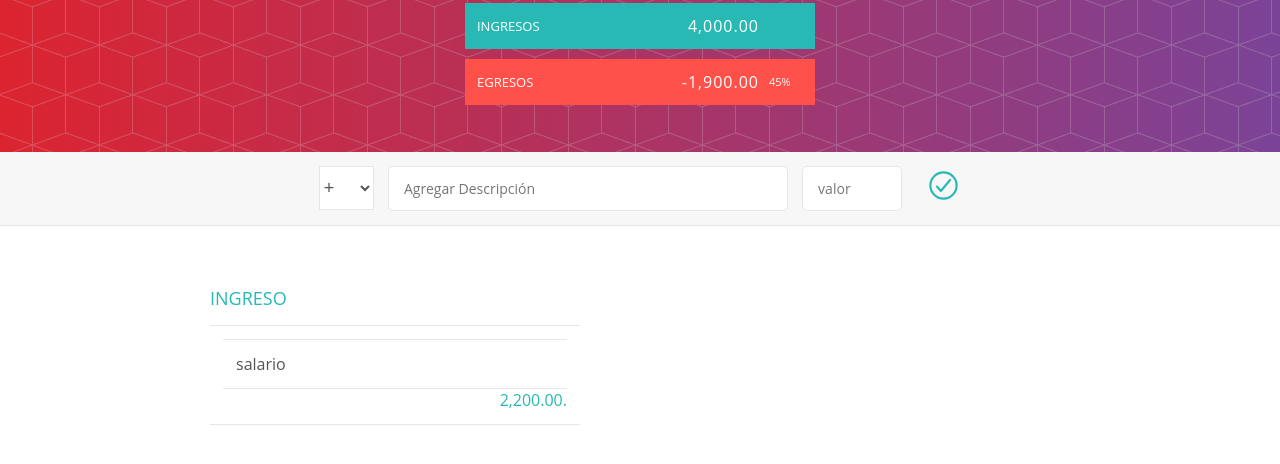
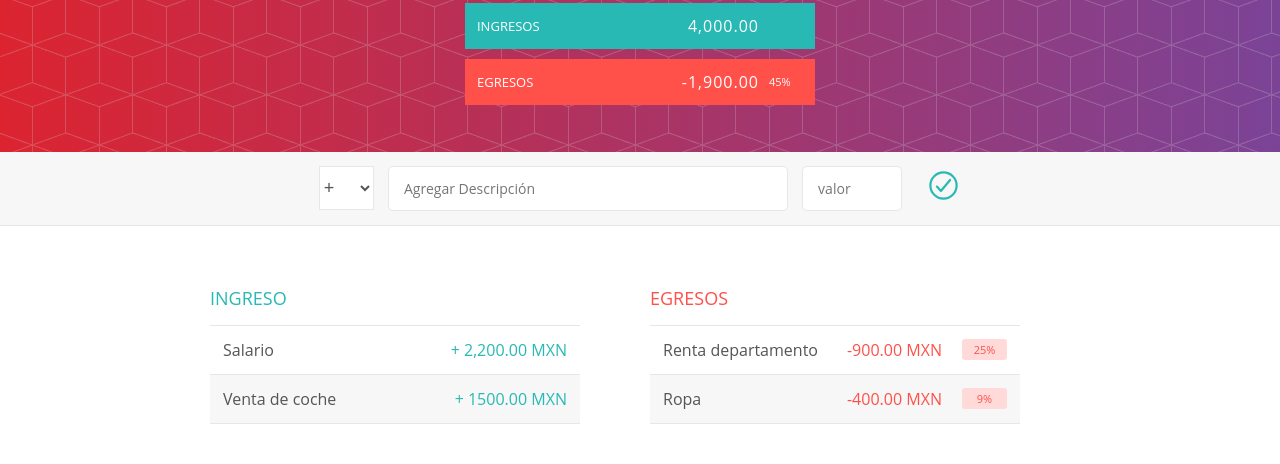
Before and after one commit to jmvarguez-web/JavascriptProyectoFinal, a plain HTML site: page index.html in a window 1280 px wide. Shown: the part 168-632 px from the top of the page. Drawn offline with nearby package versions, Linux system fonts and the light colour scheme.

Commit message:
Avance 01 proyecto ndex terminado

```diff
--- a/index.html
+++ b/index.html
@@ -74,17 +74,63 @@
             <h2 class="ingreso_titulo ">Ingreso</h2>
             <div id="lista-ingresos">
                 <div class="elemento limpiarEstilos">
-                    <div class="elemento y limpiarEstilos">salario</div>
+                    <div class="elemento_descripcion">Salario</div>
                     <div class="derecha limpiarEstilos">
-                        <div class="elemento_valor">2,200.00.
+                        <div class="elemento_valor">+ 2,200.00 MXN
                         </div>
-                        <div class="elemento_eliminar"></div>
+                        <div class="elemento_eliminar">
+                            <button type="button" class="elemento_eliminar--btn"><ion-icon
+                                    name="close-circle-outline"></ion-icon></button>
+                        </div>
+
+                    </div>
+                </div>
+
+                <div class="elemento limpiarEstilos">
+                    <div class="elemento_descripcion">Venta de coche</div>
+                    <div class="derecha limpiarEstilos">
+                        <div class="elemento_valor">+ 1500.00 MXN
+                        </div>
+                        <div class="elemento_eliminar">
+                            <button type="button" class="elemento_eliminar--btn"><ion-icon
+                                    name="close-circle-outline"></ion-icon></button>
+                        </div>
 
                     </div>
                 </div>
             </div>
         </div>
-        <div class="egreso"></div>
+        <div class="egreso">
+            <h2 class="egreso_titulo ">Egresos</h2>
+            <div id="lista-ingresos">
+                <div class="elemento limpiarEstilos">
+                    <div class="elemento_descripcion">Renta departamento</div>
+                    <div class="derecha limpiarEstilos">
+                        <div class="elemento_valor">-900.00 MXN
+                        </div>
+                        <div class="elemento_porcentaje">25%</div>
+                        <div class="elemento_eliminar">
+                            <button type="button" class="elemento_eliminar--btn"><ion-icon
+                                    name="close-circle-outline"></ion-icon></button>
+                        </div>
+
+                    </div>
+                </div>
+                <div class="elemento limpiarEstilos">
+                    <div class="elemento_descripcion">Ropa</div>
+                    <div class="derecha limpiarEstilos">
+                        <div class="elemento_valor">-400.00 MXN
+                        </div>
+                        <div class="elemento_porcentaje">9%</div>
+                        <div class="elemento_eliminar">
+                            <button type="button" class="elemento_eliminar--btn"><ion-icon
+                                    name="close-circle-outline"></ion-icon></button>
+                        </div>
+
+                    </div>
+                </div>
+            </div>
+        </div>
 
 
     </div>
```
